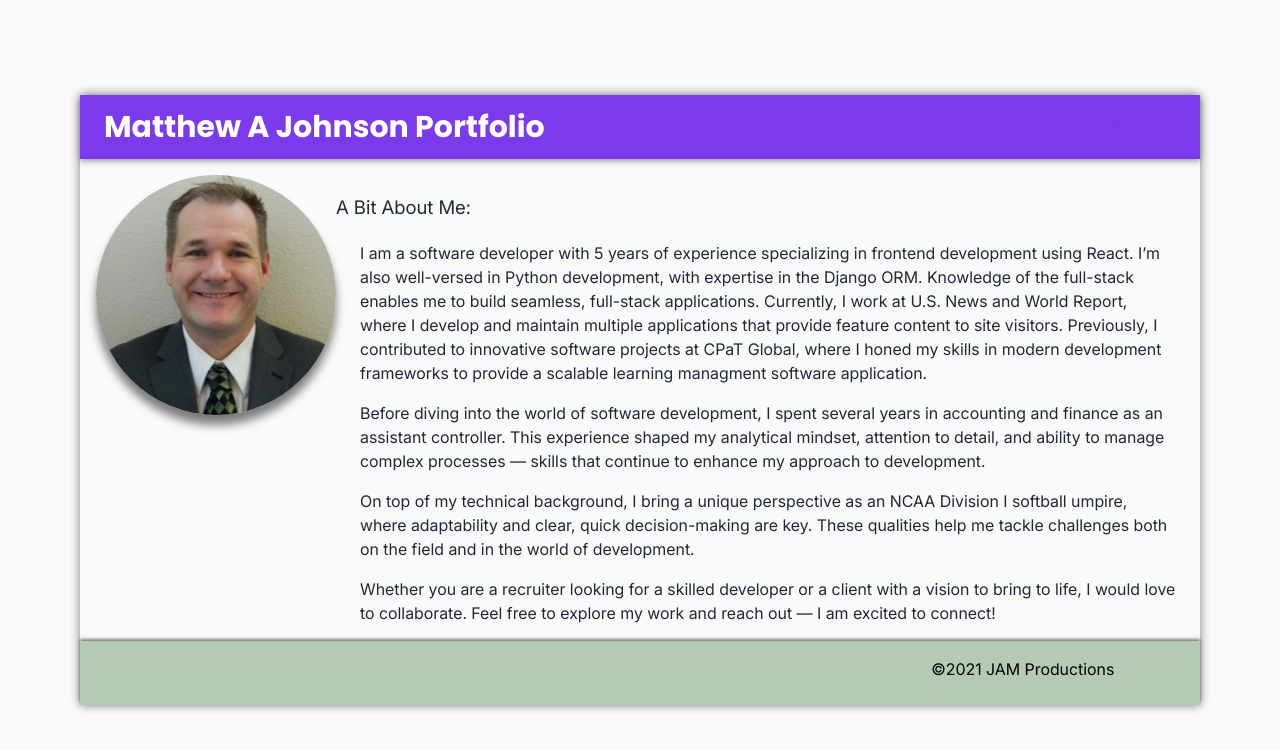
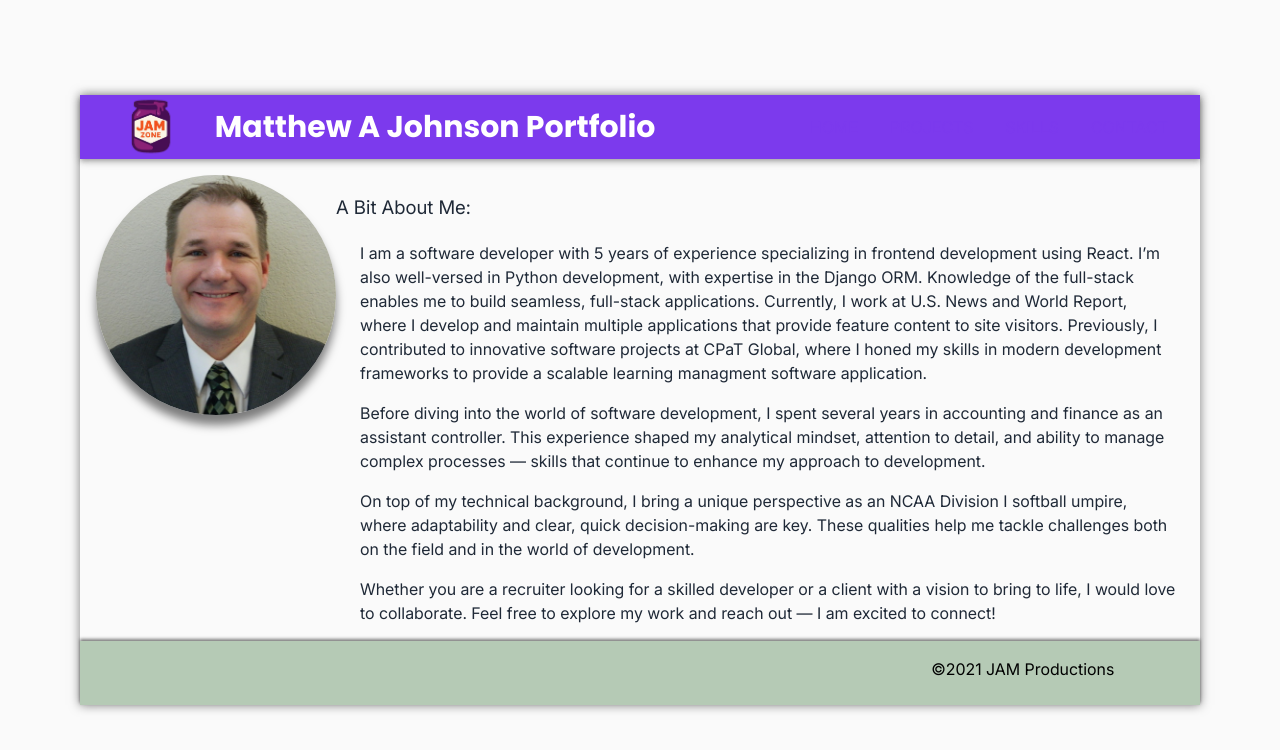
Before and after one commit to mattandbucs34/majportfolio, a React (Vite) app: page / in a window 1280 px wide. Shown: the top 750 px of the page. Built offline with nearby package versions, Linux system fonts and the light colour scheme; a web font is replaced by a local one.

Commit message:
navbar setup, attempt to restyle

```diff
--- a/src/App.css
+++ b/src/App.css
@@ -6,8 +6,8 @@
   display: flex;
   align-items: center;
   justify-content: center;
-  min-height: 100dvh;
-  min-width: 100dvw;
+  min-height: 100vh;
+  min-width: 100vw;
 }
 
 p {
--- a/src/components/layout/Navbar/index.tsx
+++ b/src/components/layout/Navbar/index.tsx
@@ -20,7 +20,16 @@ const Navbar = () => {
 	return (
 		<AppBar position={'sticky'}>
 			<Toolbar>
-				<Typography variant={'h2'} flexGrow={1}>Matthew A Johnson Portfolio</Typography>
+				<Stack direction={'row'} spacing={2} alignItems={'center'} flexGrow={1}>
+					<img
+						src={'/jamzone_logo.png'}
+						alt={'Jamzone Logo'}
+						style={{ height: '100%', maxHeight: '4rem' }}
+					/>
+					<Typography variant={'h2'} flexGrow={1}>
+						Matthew A Johnson Portfolio
+					</Typography>
+				</Stack>
 				<Stack direction={'row'} spacing={2}>
 					<Button>Home</Button>
 					<Box>
--- a/src/theme/index.ts
+++ b/src/theme/index.ts
@@ -61,7 +61,7 @@ const gradients = {
 
 const baseThemeConfig = {
     shape: {
-        borderRadius: 4,
+        borderRadius: 6,
     },
     breakpoints: {
         values: {
```
Also changed, not shown: public/jamzone_logo.png (added). Lines whose indentation alone changed are shown as unchanged.
